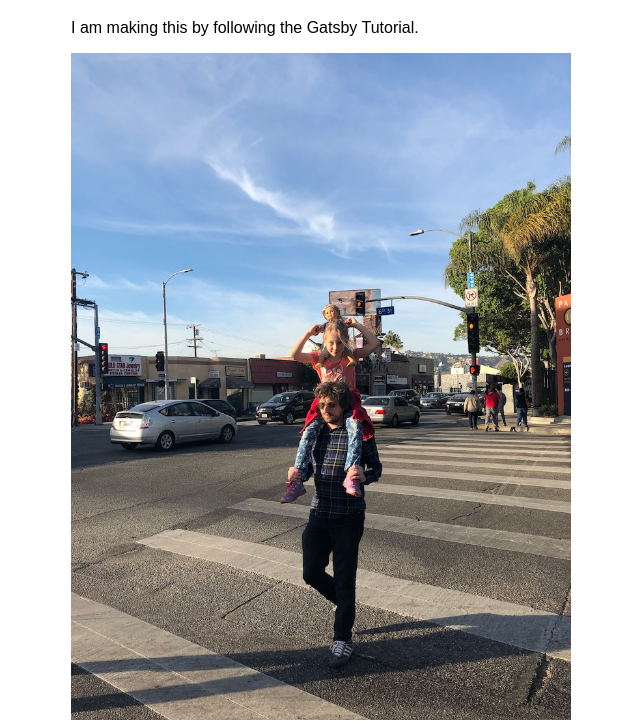
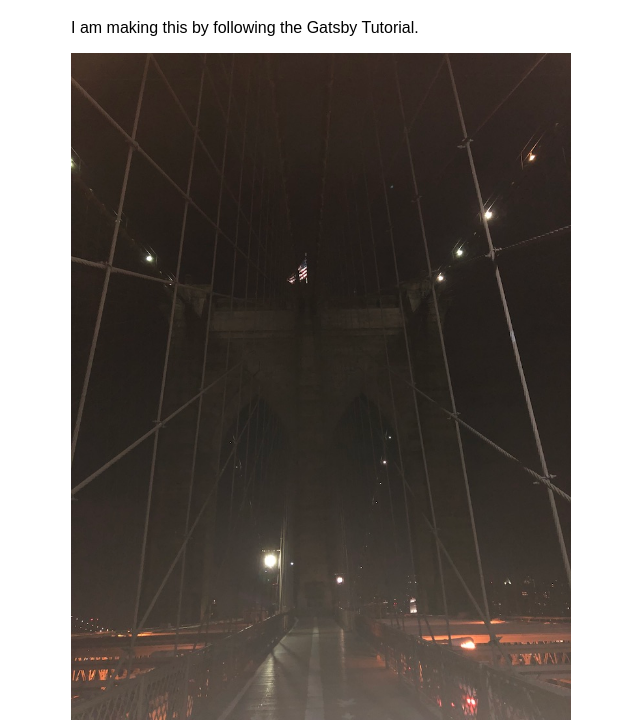
Before and after one commit to dannyhollisdevelopment/my-first-gatsby-site, a Gatsby site: page / in a window 1280 px wide. Shown: the part 113-841 px from the top of the page, without its empty margins (319-959 px from the left). Built offline with nearby package versions, Linux system fonts and the light colour scheme; Gatsby itself is replaced by a stand-in of ours.

Commit message:
swapped picture

```diff
--- a/src/pages/index.js
+++ b/src/pages/index.js
@@ -9,8 +9,8 @@ const IndexPage = () => {
     <Layout pageTitle='Homeeeee page'>
       <p>I am making this by following the Gatsby Tutorial.</p>
       <StaticImage
-        alt='Uncle Danny carrying Emma through a crosswalk.'
-        src='../images/danny-and-emma.jpeg'
+        alt='Brooklyn Bridge.'
+        src='../images/brooklyn-bridge.jpeg'
       />
     </Layout>
   );
```
Also changed, not shown: src/images/brooklyn-bridge.jpeg (added), src/images/danny-and-emma.jpeg (deleted).
